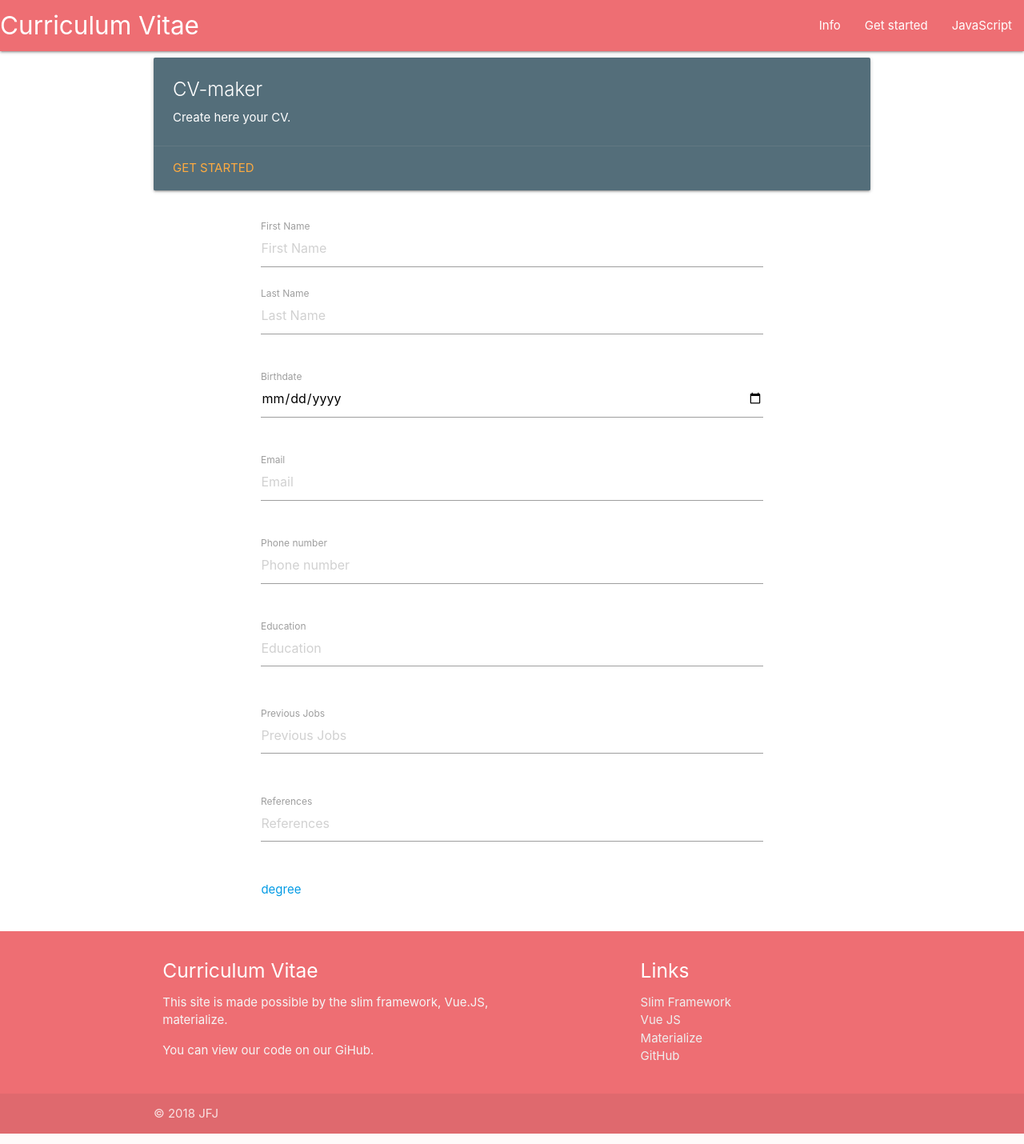
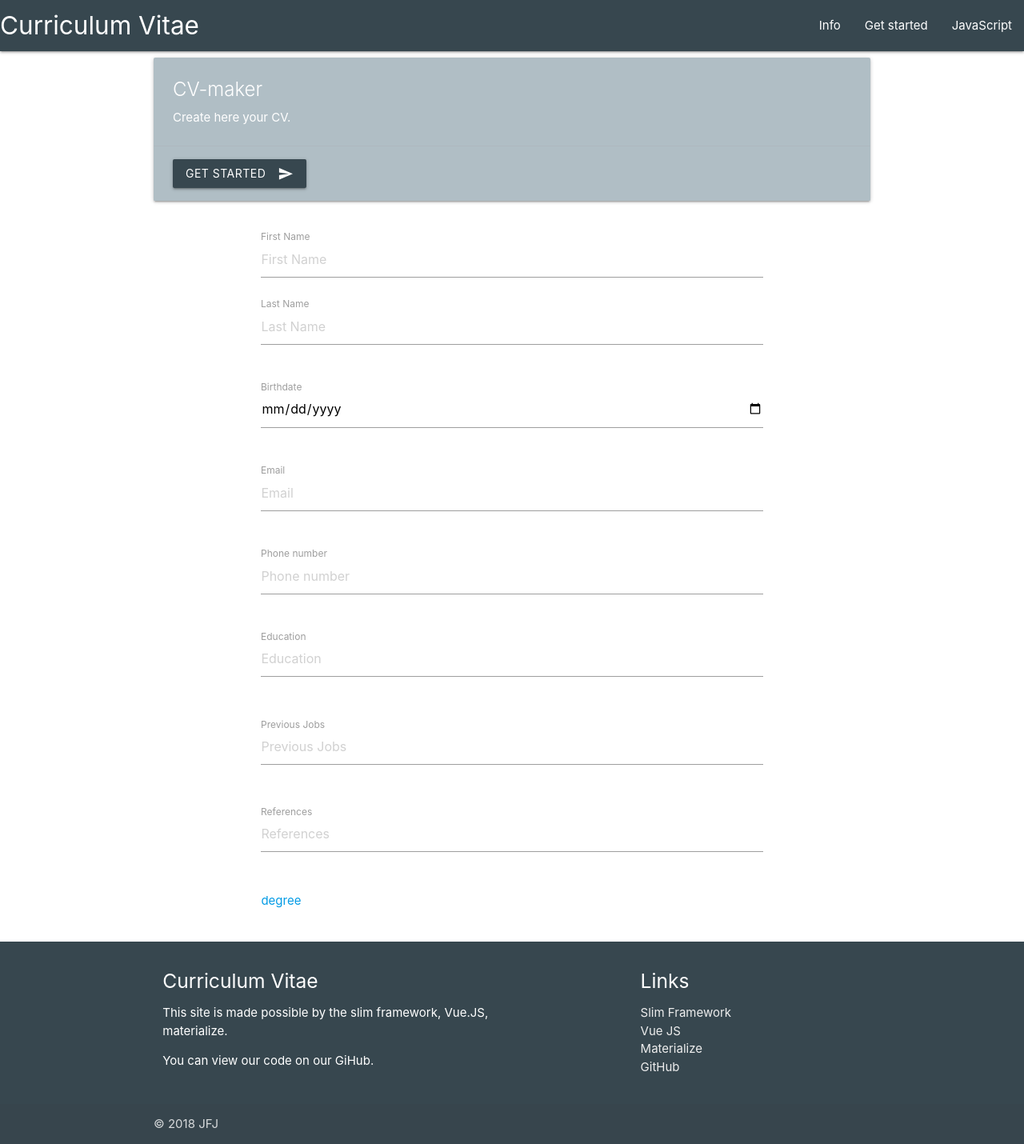
Before and after one commit to vives-webapplications-2018/vue-project-cv-maker-jfj, a PHP site: page /templates/index.phtml in a window 1280 px wide. Shown: the whole page at 80% size. Run offline with PHP 8.4, Linux system fonts and the light colour scheme.

Commit message:
Added css

```diff
--- a/templates/index.phtml
+++ b/templates/index.phtml
@@ -12,7 +12,7 @@
     </head>
     <body>
     <nav>
-    <div class="nav-wrapper">
+    <div class="nav-wrapper #37474f blue-grey darken-3">
       <a href="#" class="brand-logo">Curriculum Vitae</a>
       <ul id="nav-mobile" class="right hide-on-med-and-down">
         <li><a href="sass.html">Info</a></li>
@@ -24,13 +24,15 @@
     <div class="container">
         <div class="row">
             <div>
-                <div class="card blue-grey darken-1">
+                <div class="card blue-grey lighten-3">
                     <div class="card-content white-text">
                     <span class="card-title">CV-maker</span>
                     <p>Create here your CV.</p>
                     </div>
                     <div class="card-action">
-                    <a href="#">Get started</a>
+                    <button class="btn waves-effect waves-light white-tex #37474f blue-grey darken-3" type="submit" name="action">Get started
+                        <i class="material-icons right">send</i>
+                    </button>
                     </div>
                 </div>
             </div>
@@ -96,13 +98,13 @@
                 </div>
             </div>
         </div>
-    <footer class="page-footer">
+    <footer class="page-footer #37474f blue-grey darken-3">
           <div class="container">
             <div class="row">
               <div class="col l6 s12">
                 <h5 class="white-text">Curriculum Vitae</h5>
-                <p class="grey-text text-lighten-4">This site is made possible by the slim framework, Vue.JS, materialize.</p>
-                <p class="grey-text text-lighten-4">You can view our code on our GiHub.</p>
+                <p class="white-text">This site is made possible by the slim framework, Vue.JS, materialize.</p>
+                <p class="white-text    ">You can view our code on our GiHub.</p>
               </div>
               <div class="col l4 offset-l2 s12">
                 <h5 class="white-text">Links</h5>
```
